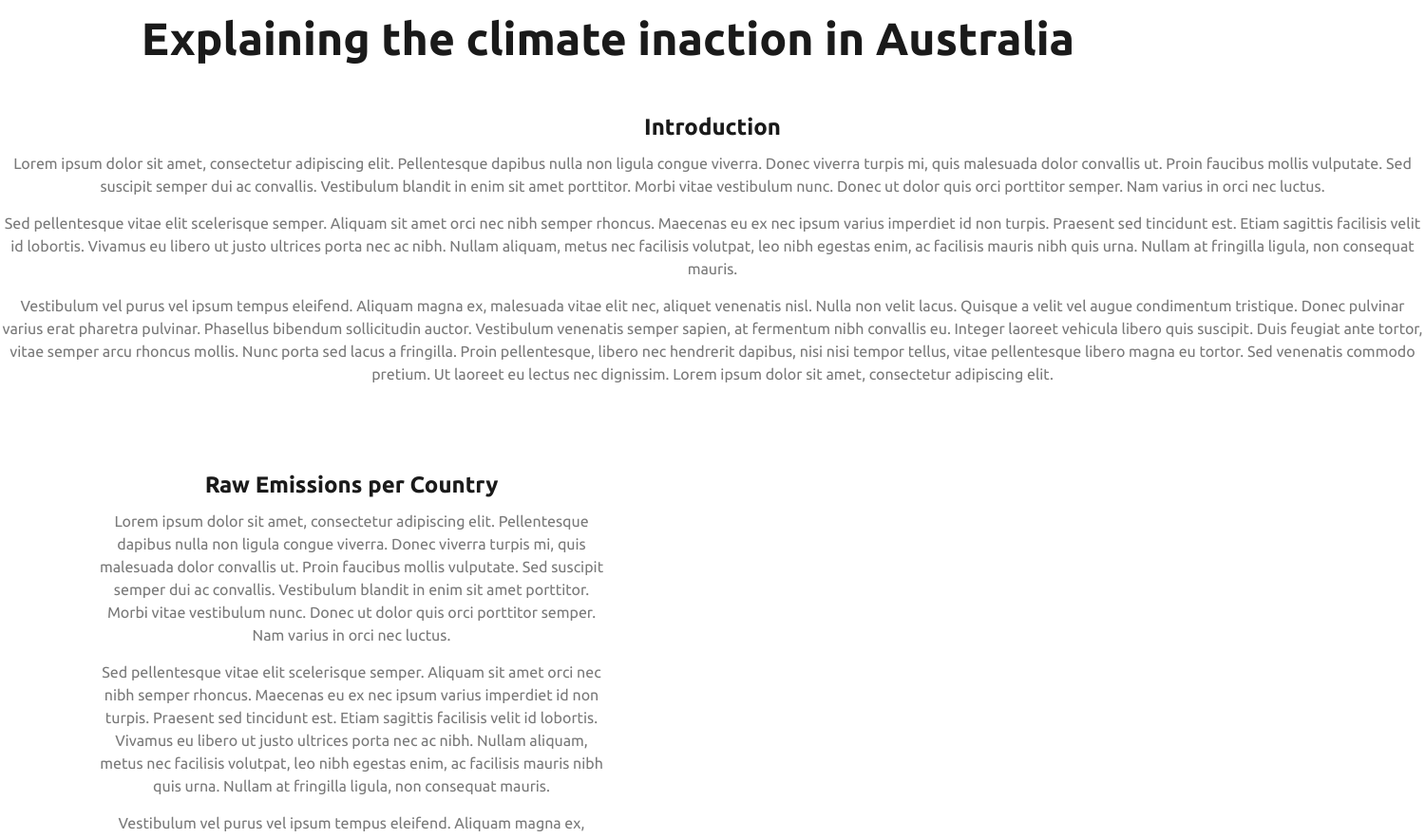
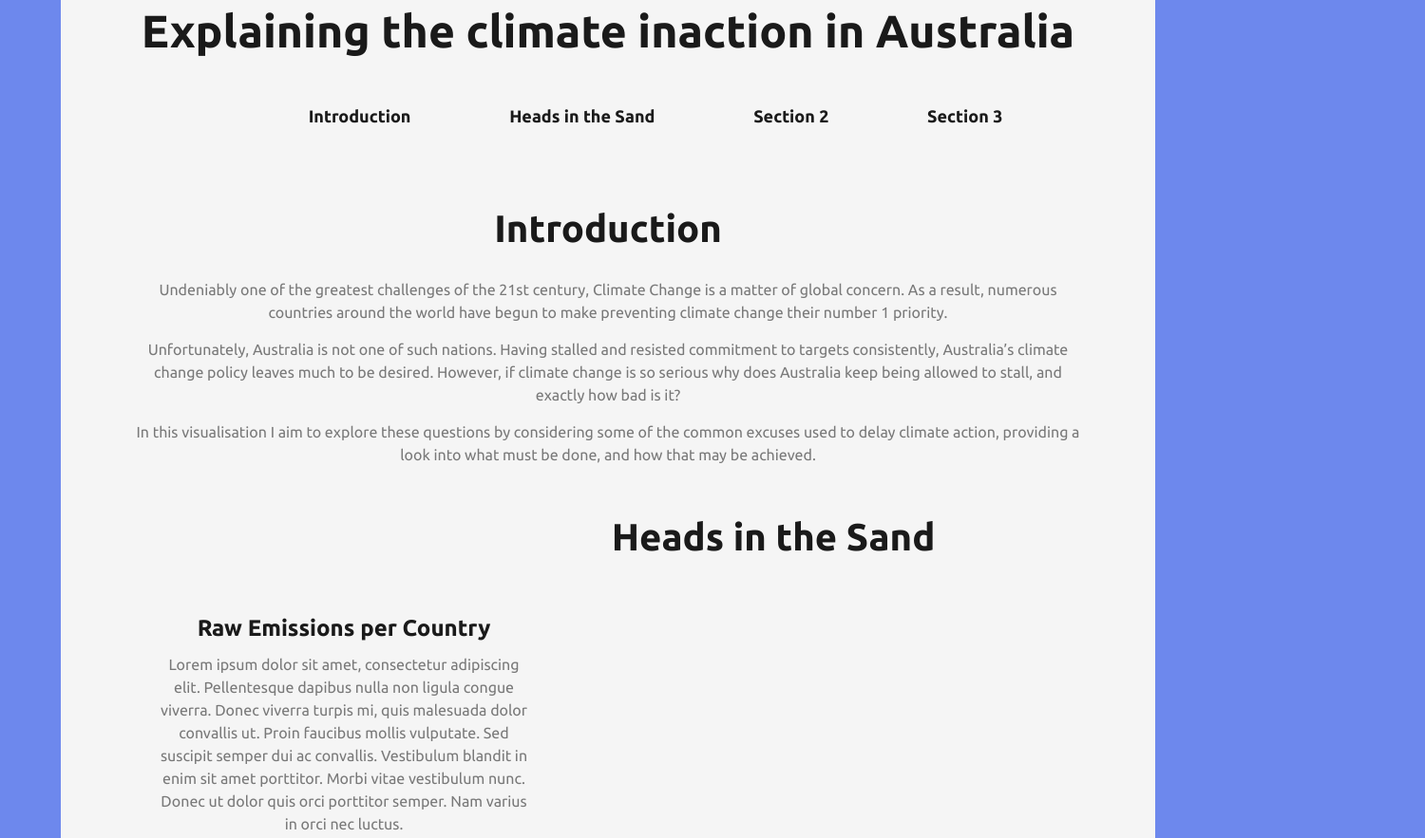
Before and after one commit to KalykeXIII/AustralianClimateChange, a plain HTML site: page index.html in a window 1280 px wide. Shown: the top 883 px of the page at 95% size, 1500 px wide, since content can reach past the window. Drawn offline with Linux system fonts and the light colour scheme; a script that the page names is missing.

Commit message:
Design basics and navigation

```diff
--- a/css/style.css
+++ b/css/style.css
@@ -115,8 +115,8 @@ section { overflow: hidden; }
 }
 
 .roomy-40 {
-    padding-top: 40px;
-    padding-bottom: 40px;
+    padding-left: 40px;
+    padding-right: 40px;
 }
 
 
@@ -251,6 +251,8 @@ a span {
 a {
     -webkit-transition: 0.3s ease-in-out;
     transition: 0.3s ease-in-out;
+    text-decoration: none;
+    color: #000;
 }
 
 .btn:focus,
@@ -408,7 +410,18 @@ Section
 ul{
     margin:0;
     padding:0;
+    overflow:hidden;
     list-style:none;
+    white-space:nowrap;
+    height: 1em;
+    width: 100%;
+    text-align: center;
+}
+
+li
+{
+    display:inline-block;
+    padding-left: 100px;
 }
 
 /*all overlay*/
--- a/emissionsCapita.vg.json
+++ b/emissionsCapita.vg.json
@@ -57,7 +57,7 @@
                 "field": "Emissions",
                 "type": "quantitative",
                 "scale": {
-                    "scheme": "reds"
+                    "scheme": "blues"
                 }
             },
             "tooltip": [{"field": "Entity", "type": "nominal", "title": "Country" },
--- a/emissionsRaw.vg.json
+++ b/emissionsRaw.vg.json
@@ -57,7 +57,7 @@
                 "field": "Emissions",
                 "type": "quantitative",
                 "scale": {
-                    "scheme": "reds"
+                    "scheme": "blues"
                 }
             },
             "tooltip": [{"field": "Entity", "type": "nominal", "title": "Country" },
--- a/index.html
+++ b/index.html
@@ -1,6 +1,6 @@
 <!DOCTYPE html>
 
-<html lang="en">
+<html lang="en" style="background-color: #6d88ed;">
 
 <head>
 
@@ -24,28 +24,45 @@
     <title>Australian Climate 'Action'</title>
 </head>
 
-<body>
-
+<body style="margin: 0 auto; width: 90%; background-color: whitesmoke;">
 
     <h1 style="text-align: center;">Explaining the climate inaction in Australia</h1>
 
+    <br><br>
 
-    <div id="introduction" style="text-align: center; width: 1500px; margin: 0 auto;">
-        <br><br>
-        <h3>Introduction</h3>
-        <p>Lorem ipsum dolor sit amet, consectetur adipiscing elit. Pellentesque dapibus nulla non ligula congue viverra. Donec viverra turpis mi, quis malesuada dolor convallis ut. Proin faucibus mollis vulputate. Sed suscipit semper dui ac convallis. Vestibulum blandit in enim sit amet porttitor. Morbi vitae vestibulum nunc. Donec ut dolor quis orci porttitor semper. Nam varius in orci nec luctus.</p>
-        <p>Sed pellentesque vitae elit scelerisque semper. Aliquam sit amet orci nec nibh semper rhoncus. Maecenas eu ex nec ipsum varius imperdiet id non turpis. Praesent sed tincidunt est. Etiam sagittis facilisis velit id lobortis. Vivamus eu libero ut justo ultrices porta nec ac nibh. Nullam aliquam, metus nec facilisis volutpat, leo nibh egestas enim, ac facilisis mauris nibh quis urna. Nullam at fringilla ligula, non consequat mauris.</p>
-        <p>Vestibulum vel purus vel ipsum tempus eleifend. Aliquam magna ex, malesuada vitae elit nec, aliquet venenatis nisl. Nulla non velit lacus. Quisque a velit vel augue condimentum tristique. Donec pulvinar varius erat pharetra pulvinar. Phasellus bibendum sollicitudin auctor. Vestibulum venenatis semper sapien, at fermentum nibh convallis eu. Integer laoreet vehicula libero quis suscipit. Duis feugiat ante tortor, vitae semper arcu rhoncus mollis. Nunc porta sed lacus a fringilla. Proin pellentesque, libero nec hendrerit dapibus, nisi nisi tempor tellus, vitae pellentesque libero magna eu tortor. Sed venenatis commodo pretium. Ut laoreet eu lectus nec dignissim. Lorem ipsum dolor sit amet, consectetur adipiscing elit.</p>
+    <nav>
+        <div id="navbar-menu">
+            <ul style="white-space:nowrap; height: auto;">
+                <li><a href="#home"><h5>Introduction</h5></a></li>
+                <li><a href="#first"><h5>Heads in the Sand</h5></a></li>
+                <li><a href="#second"><h5>Section 2</h5></a></li>
+                <li><a href="#third"><h5>Section 3</h5></a></li>
+            </ul>
+        </div>
+    </nav>
+    <br><br>
 
-        <br><br>
-    </div>
+    <section id="home">
+        <div id="introduction" style="text-align: center; width: 1000px; margin: 0 auto;" class="text-body">
+            <br><br>
+            <h2>Introduction</h2>
+            <br>
+            <p>Undeniably one of the greatest challenges of the 21st century, Climate Change is a matter of global concern. As a result, numerous countries around the world have begun to make preventing climate change their number 1 priority.</p>
+            <p>Unfortunately, Australia is not one of such nations. Having stalled and resisted commitment to targets consistently, Australia’s climate change policy leaves much to be desired. However, if climate change is so serious why does Australia keep being allowed to stall, and exactly how bad is it?</p>
+            <p>In this visualisation I aim to explore these questions by considering some of the common excuses used to delay climate action, providing a look into what must be done, and how that may be achieved.</p>
+            <br><br>
+        </div>
+    </section>
 
-    <section id="emissions">
+    <section id="first">
+
+        <h2 style="text-align: center; width: 1500px; margin: 0 auto;">Heads in the Sand</h2>
+        <br>
 
         <div id="emissionsRaw" style="text-align: center; padding: 20px 100px 0px;" class="row">
 
             <!-- Explanatory text for the raw emissions visualisation-->
-            <div id="rawText" class="column" style="text-align: center; vertical-align: middle;">
+            <div id="rawText" class="column" style="text-align: center; vertical-align: middle; padding-right: 80px">
                 <br>
                 <h3>Raw Emissions per Country</h3>
                 <p>Lorem ipsum dolor sit amet, consectetur adipiscing elit. Pellentesque dapibus nulla non ligula congue viverra. Donec viverra turpis mi, quis malesuada dolor convallis ut. Proin faucibus mollis vulputate. Sed suscipit semper dui ac convallis. Vestibulum blandit in enim sit amet porttitor. Morbi vitae vestibulum nunc. Donec ut dolor quis orci porttitor semper. Nam varius in orci nec luctus.</p>
@@ -55,7 +72,6 @@
 
             <!-- Raw Emissions Vega-Lite Embed-->
             <div id="rawEmissions" class="column"></div>
-
         </div>
 
         <div id="emissionsCapita" style="text-align: center; padding: 20px 100px 0px;" class="row">
@@ -64,15 +80,21 @@
             <div id="capitaEmissions" class="column"></div>
 
             <!-- Explanatory text for the per capita emissions visualisation-->
-            <div id="capitaText" class="column" style="text-align: center; vertical-align: middle;">
+            <div id="capitaText" class="column" style="text-align: center; vertical-align: middle; padding-left: 80px">
                 <br>
                 <h3>Emissions per Capita</h3>
                 <p>Lorem ipsum dolor sit amet, consectetur adipiscing elit. Pellentesque dapibus nulla non ligula congue viverra. Donec viverra turpis mi, quis malesuada dolor convallis ut. Proin faucibus mollis vulputate. Sed suscipit semper dui ac convallis. Vestibulum blandit in enim sit amet porttitor. Morbi vitae vestibulum nunc. Donec ut dolor quis orci porttitor semper. Nam varius in orci nec luctus.</p>
                 <p>Sed pellentesque vitae elit scelerisque semper. Aliquam sit amet orci nec nibh semper rhoncus. Maecenas eu ex nec ipsum varius imperdiet id non turpis. Praesent sed tincidunt est. Etiam sagittis facilisis velit id lobortis. Vivamus eu libero ut justo ultrices porta nec ac nibh. Nullam aliquam, metus nec facilisis volutpat, leo nibh egestas enim, ac facilisis mauris nibh quis urna. Nullam at fringilla ligula, non consequat mauris.</p>
                 <p>Vestibulum vel purus vel ipsum tempus eleifend. Aliquam magna ex, malesuada vitae elit nec, aliquet venenatis nisl. Nulla non velit lacus. Quisque a velit vel augue condimentum tristique. Donec pulvinar varius erat pharetra pulvinar. Phasellus bibendum sollicitudin auctor. Vestibulum venenatis semper sapien, at fermentum nibh convallis eu. Integer laoreet vehicula libero quis suscipit. Duis feugiat ante tortor, vitae semper arcu rhoncus mollis. Nunc porta sed lacus a fringilla. Proin pellentesque, libero nec hendrerit dapibus, nisi nisi tempor tellus, vitae pellentesque libero magna eu tortor. Sed venenatis commodo pretium. Ut laoreet eu lectus nec dignissim. Lorem ipsum dolor sit amet, consectetur adipiscing elit.</p>
             </div>
+        </div>
+    </section>
 
-        </div>
+    <section id="second">
+
+    </section>
+
+    <section id="third">
 
     </section>
 
```
